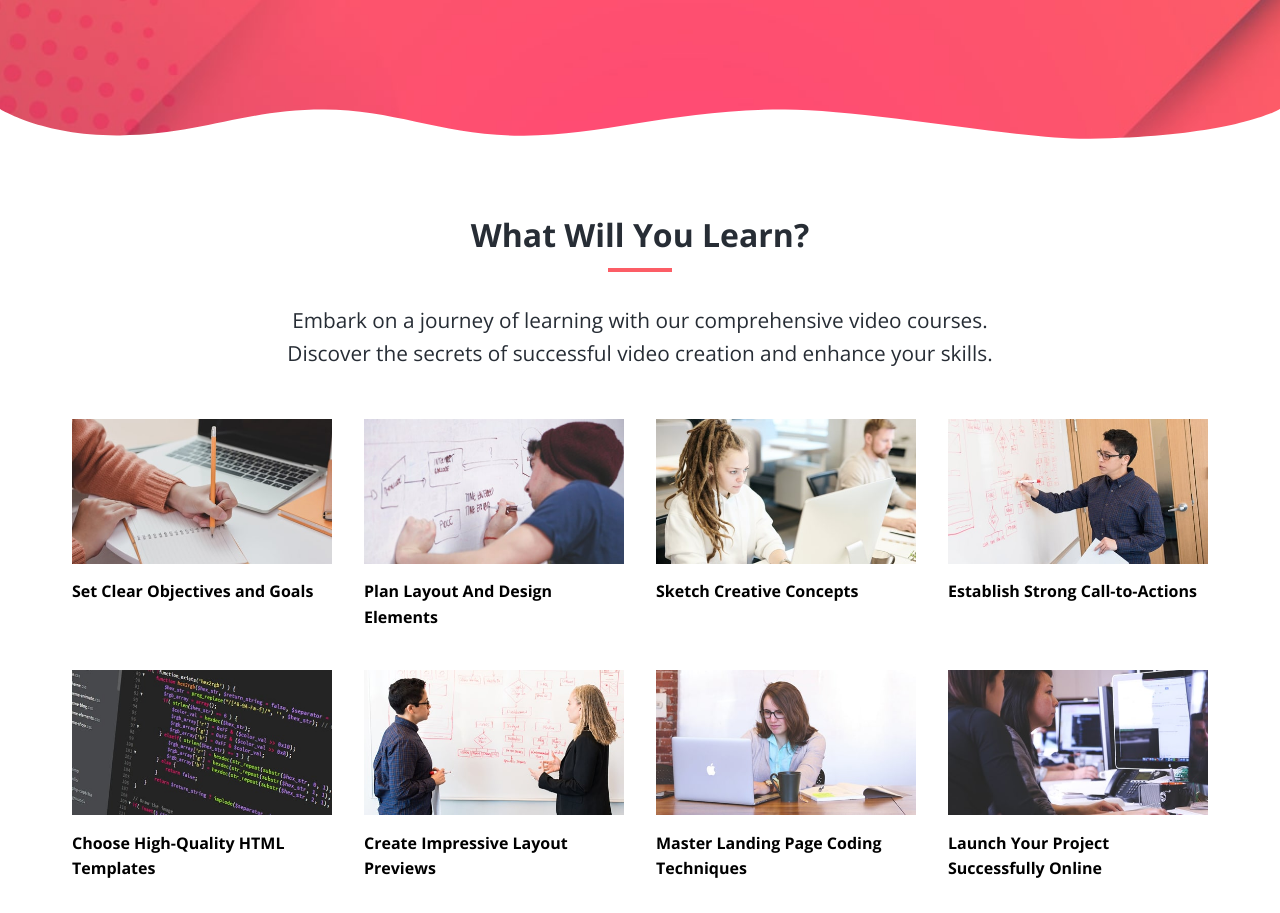
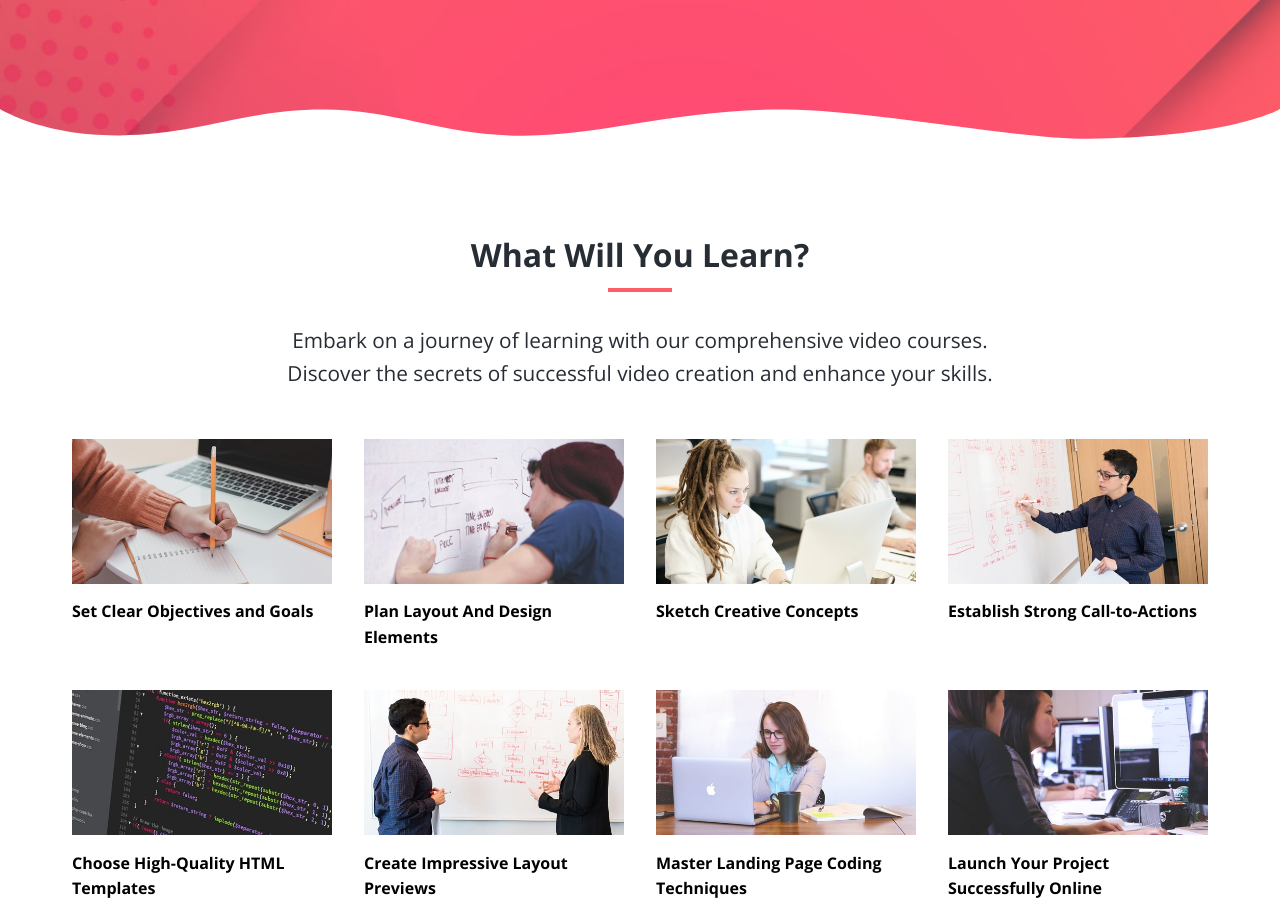
Before and after one commit to MdMehediHasan22/tutor, a plain HTML site: page index.html in a window 1280 px wide. Shown: the part 800-1713 px from the top of the page. Drawn offline with nearby package versions, Linux system fonts and the light colour scheme.

Commit message:
added padding on the top of the every section and decresed the margin -top

```diff
--- a/css/styles.css
+++ b/css/styles.css
@@ -11,6 +11,14 @@
   --secondary-color: #ffc05a;
   --light-color: #f9fafb;
   --dark-color: #272d35;
+}
+/* Add scroll padding for sections */
+html {
+    scroll-padding-top: 80px; /* Adjust this value based on your navbar height */
+}
+section {
+  padding-top: 100px; /* Adjust according to your navbar height */
+  margin-top: -80px; /* Negative margin compensates for the added padding */
 }
 
 html,
```
